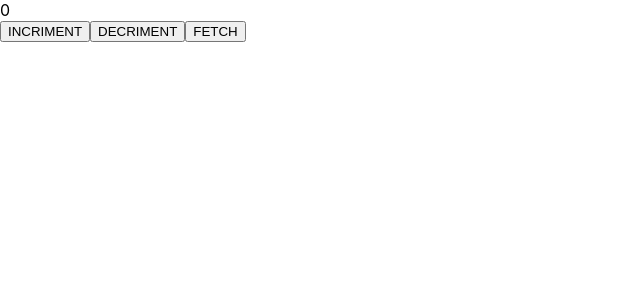
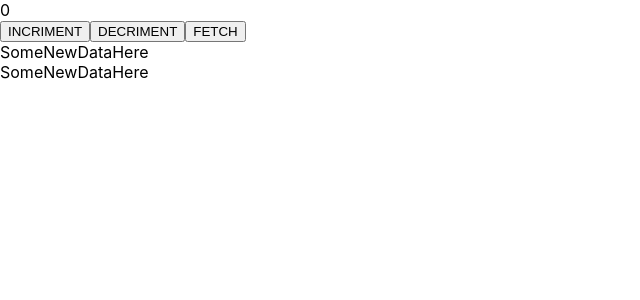
Before and after one commit to IvanDeresh/redux-saga, a React (Create React App) app: page / in a window 1280 px wide. Shown: the top 300 px of the page, without its empty margins (0-640 px from the left). Built offline with nearby package versions, Linux system fonts and the light colour scheme.

Commit message:
Update App.js

```diff
--- a/src/App.js
+++ b/src/App.js
@@ -32,6 +32,8 @@ function App() {
       {user.map((users) => (
         <li key={users.id}>{users.name}</li>
       ))}
+      <div>SomeNewDataHere</div>
+          <div>SomeNewDataHere</div>
     </div>
   );
 }
```
